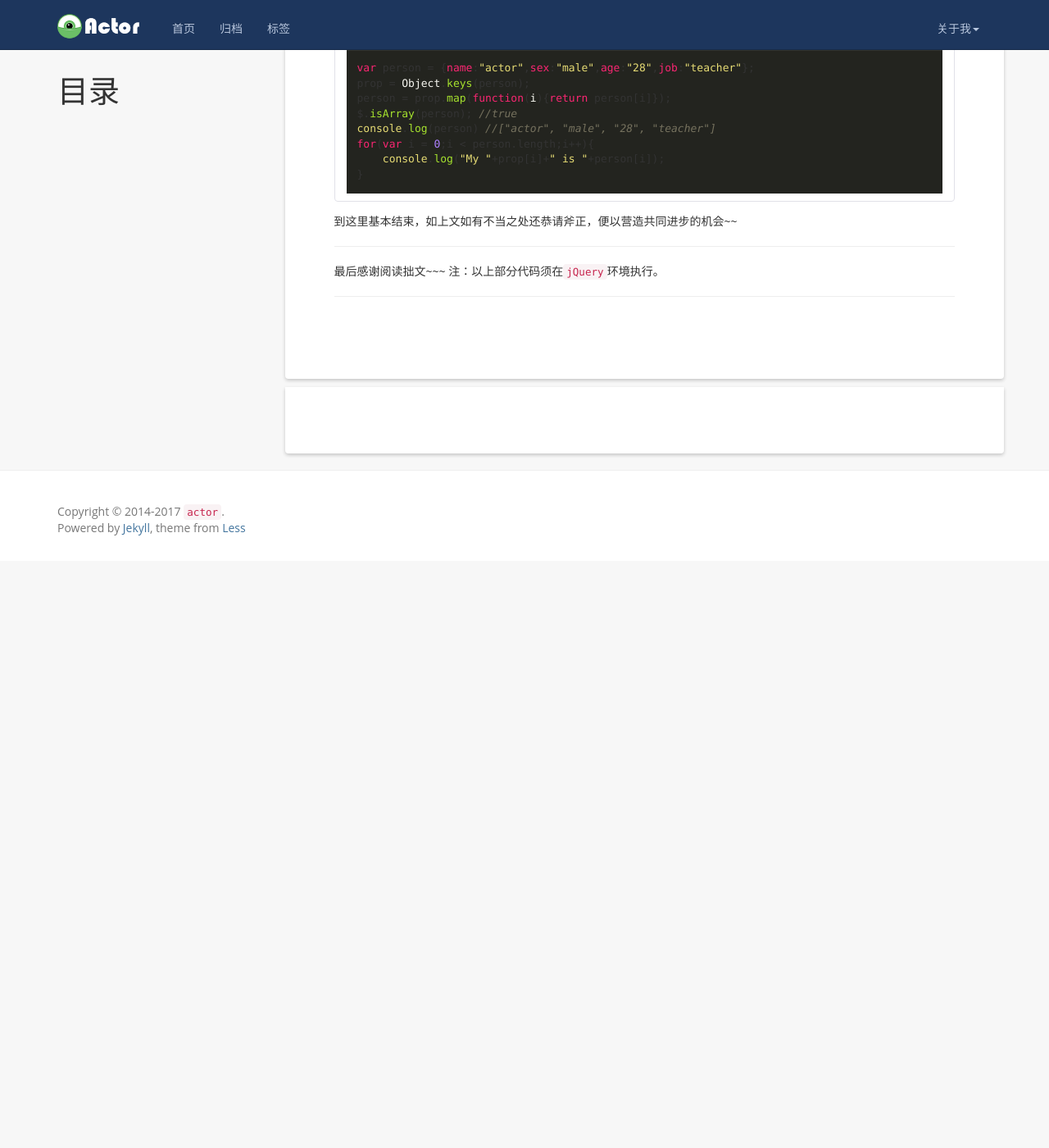
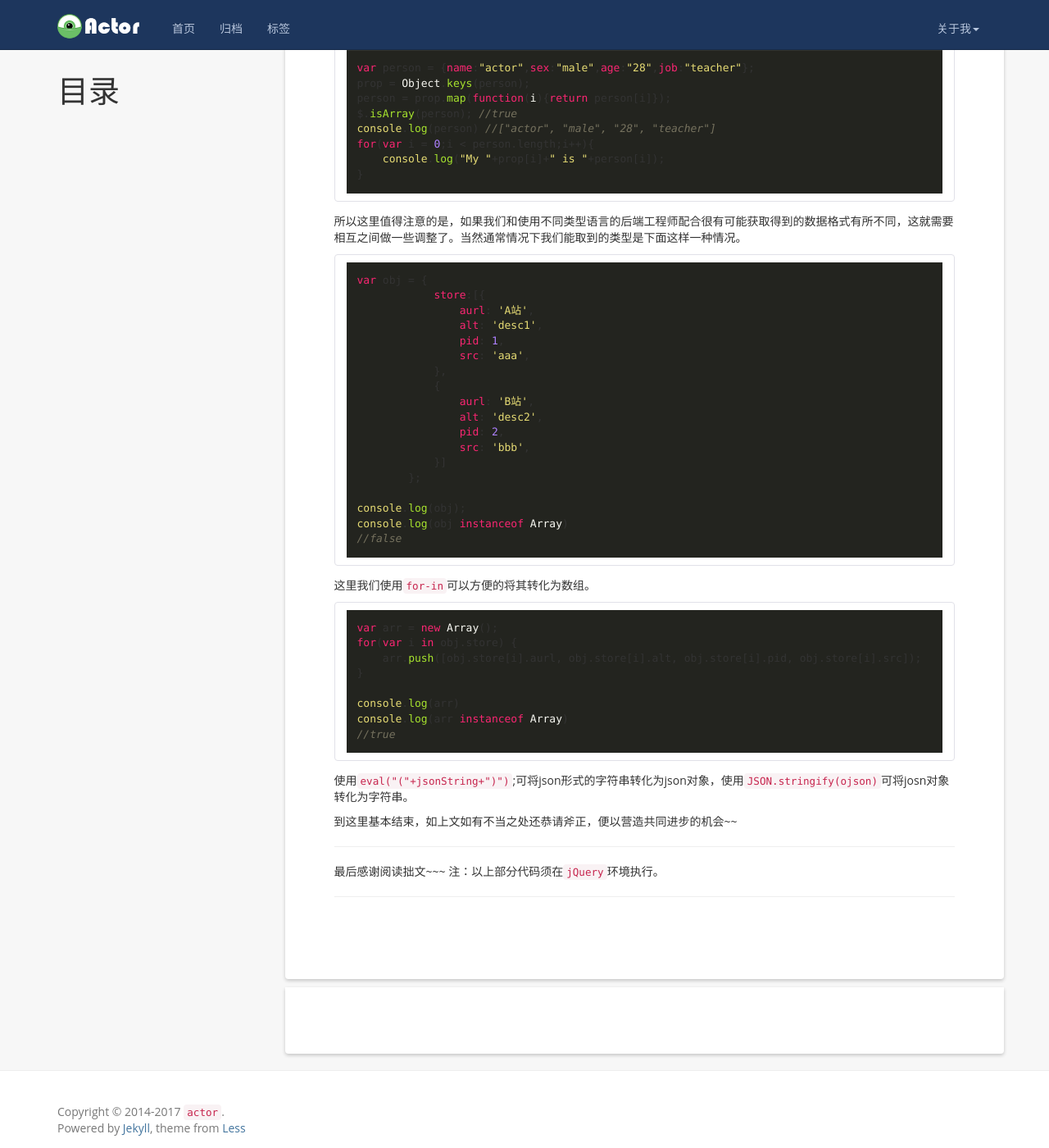
Before and after one commit to circle790/circle790.github.io, a Jekyll site: the page built from _posts/2017-02-06-For-in-iteration-statements-for-the-enumeration-and-traversal-of-objects.md, in a window 1280 px wide and 1400 px high, scrolled down 1320 px. Shown: the whole window at 82% size. Built offline with Jekyll 4.4.1, drawn with Linux system fonts in a browser that asks for light colours; nearby versions of some CDN libraries; comment, search, counter and statistics services are not loaded; before the commit the page ends 2004 px from its top, so only the background shows below that.

Commit message:
post again

````diff
--- a/_config.yml
+++ b/_config.yml
@@ -2,7 +2,7 @@
 name: actor
 email: circle790@163.com
 author: actor
-url: "http://circle790.github.io"
+url: "https://circle790.github.io"
 resume_site:
 github: "https://github.com/circle790"
 baseurl:
--- a/_posts/2017-02-06-For-in-iteration-statements-for-the-enumeration-and-traversal-of-objects.md
+++ b/_posts/2017-02-06-For-in-iteration-statements-for-the-enumeration-and-traversal-of-objects.md
@@ -68,6 +68,44 @@ for(var i = 0;i < person.length;i++){
 }
 ```
 
+所以这里值得注意的是，如果我们和使用不同类型语言的后端工程师配合很有可能获取得到的数据格式有所不同，这就需要相互之间做一些调整了。当然通常情况下我们能取到的类型是下面这样一种情况。
+
+```javascript
+var obj = {
+            store:[{
+                aurl: 'A站',
+                alt: 'desc1',
+                pid: 1,
+                src: 'aaa',
+            },
+            {
+                aurl: 'B站',
+                alt: 'desc2',
+                pid: 2,
+                src: 'bbb',
+            }]
+        };
+
+console.log(obj);
+console.log(obj instanceof Array)
+//false
+```
+
+这里我们使用`for-in`可以方便的将其转化为数组。
+
+```javascript
+var arr = new Array();
+for(var i in obj.store) {
+    arr.push([obj.store[i].aurl, obj.store[i].alt, obj.store[i].pid, obj.store[i].src]);
+}
+
+console.log(arr)
+console.log(arr instanceof Array)
+//true
+```
+
+使用`eval("("+jsonString+")")`;可将json形式的字符串转化为json对象，使用`JSON.stringify(ojson)`可将josn对象转化为字符串。
+
 到这里基本结束，如上文如有不当之处还恭请斧正，便以营造共同进步的机会~~
 
 ---------
````
Also changed, not shown: _posts/2017-02-24-RegExp&common-processing-of-string-.md (added, +130 -0 lines).
